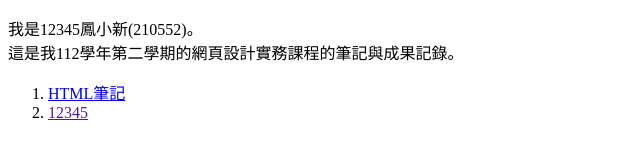
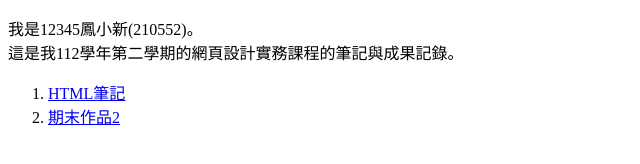
Before and after one commit to FelixFu2008/1, a plain HTML site: page index.html in a window 1280 px wide. Shown: the whole page, without its empty margins (0-640 px from the left). Drawn offline with Linux system fonts and the light colour scheme.

Commit message:
Update index.html

```diff
--- a/index.html
+++ b/index.html
@@ -8,7 +8,7 @@
 	<p>我是12345鳳小新(210552)。<br>這是我112學年第二學期的網頁設計實務課程的筆記與成果記錄。</p>
 	<ol>
 		<li><a href="#">HTML筆記</a></li>
-		<li><a href="">12345</a></li>
+		<li><a href="期末作品2">期末作品2</a></li>
 	</ol>
 </body>
 </html>
```
